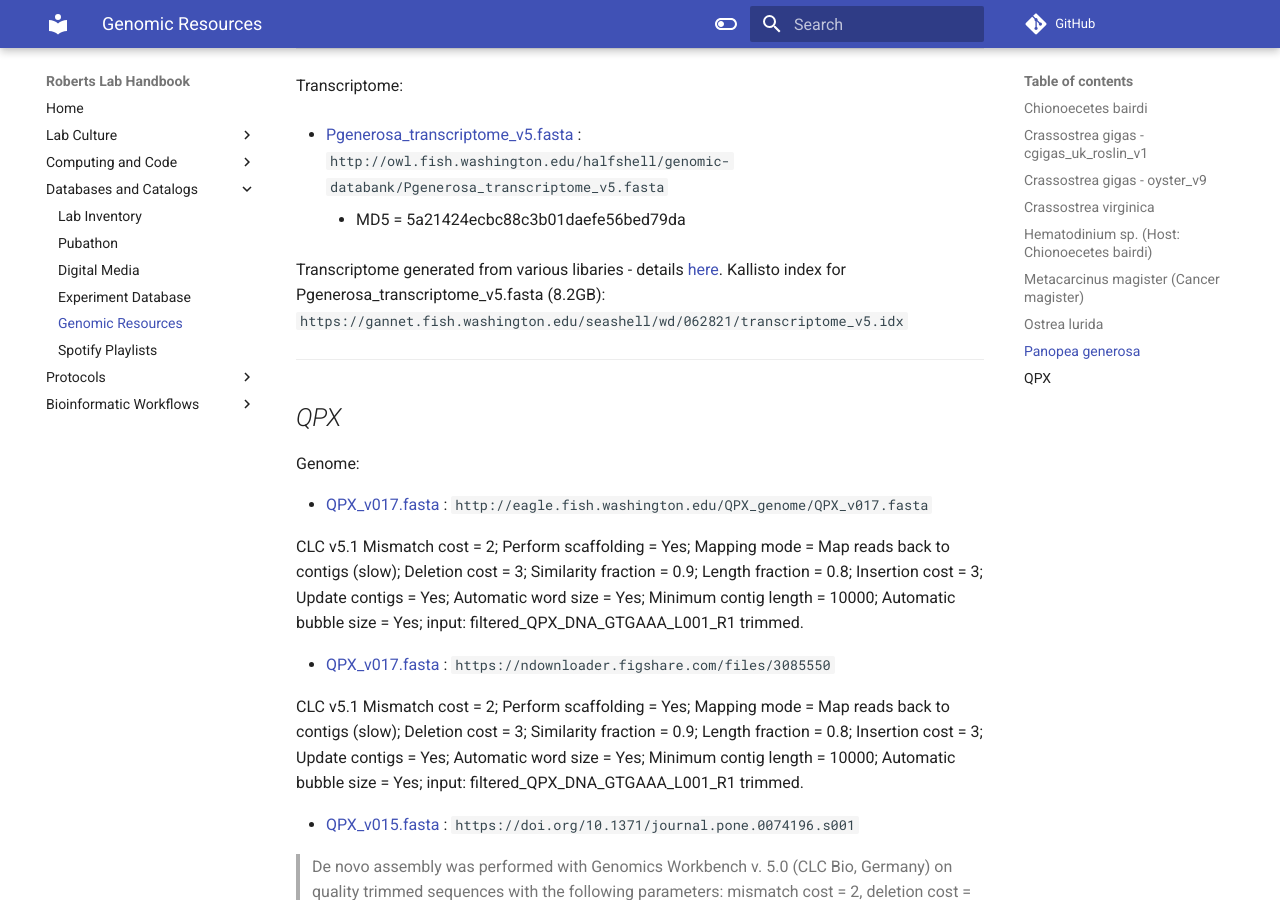
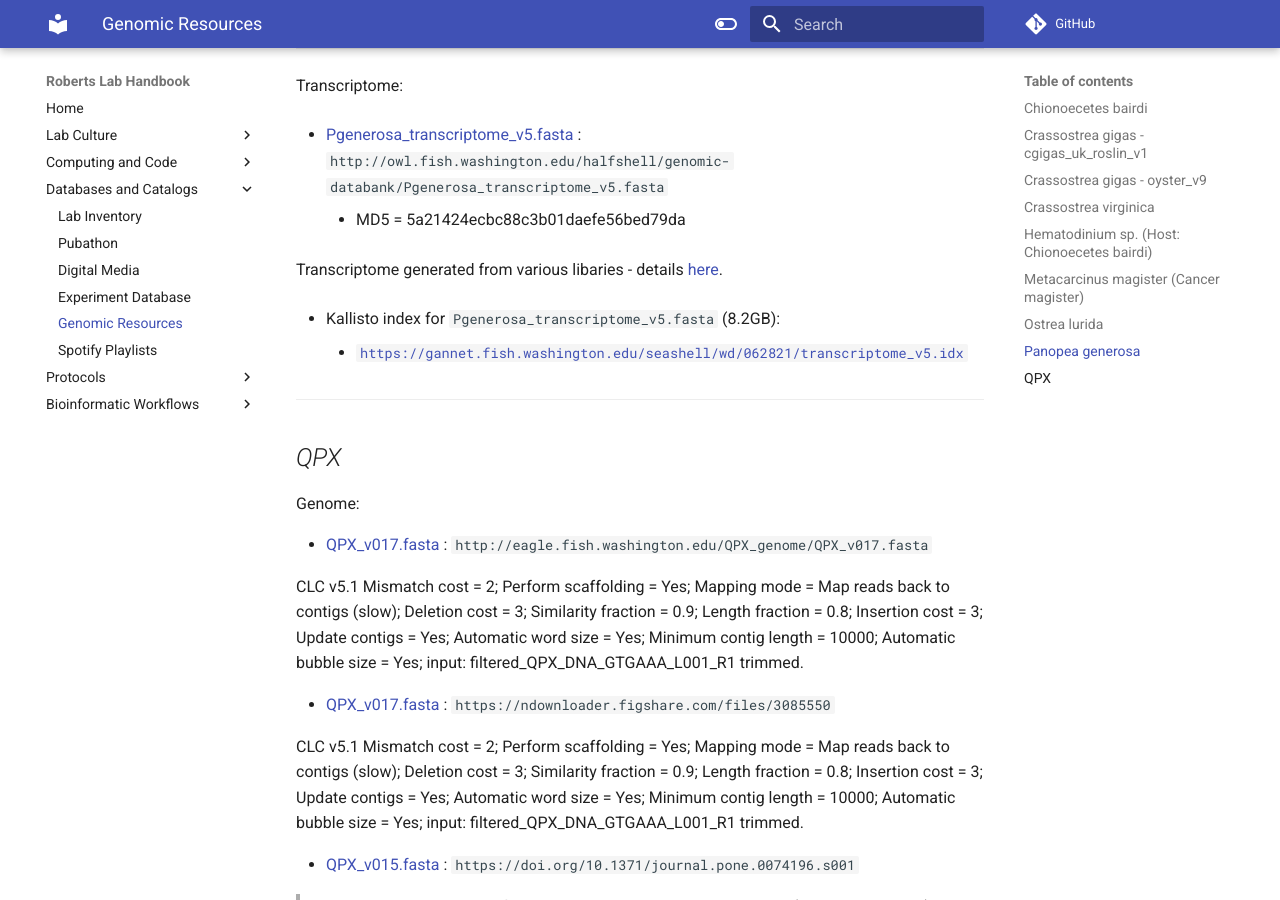
Before and after one commit to RobertsLab/resources, an MkDocs documentation site: the page built from docs/Genomic-Resources.md, in a window 1280 px wide and 900 px high, scrolled down 15696 px. Built offline with MkDocs 1.6.1 and Material for MkDocs 9.7.7, drawn with Linux system fonts in a browser that asks for light colours; comment, search, counter and statistics services are not loaded; part of the change alters nothing that is shown.

```diff
--- a/docs/Genomic-Resources.md
+++ b/docs/Genomic-Resources.md
@@ -722,7 +722,11 @@ Transcriptome:
 
     - MD5 = 5a21424ecbc88c3b01daefe56bed79da
 
-Transcriptome generated from various libaries - details [here](https://robertslab.github.io/sams-notebook/2018/09/04/transcriptome-assembly-geoduck-rnaseq-data.html). Kallisto index for Pgenerosa_transcriptome_v5.fasta (8.2GB): `https://gannet.fish.washington.edu/seashell/wd/062821/transcriptome_v5.idx`
+Transcriptome generated from various libaries - details [here](https://robertslab.github.io/sams-notebook/2018/09/04/transcriptome-assembly-geoduck-rnaseq-data.html).
+
+  - Kallisto index for `Pgenerosa_transcriptome_v5.fasta` (8.2GB):
+
+    - [`https://gannet.fish.washington.edu/seashell/wd/062821/transcriptome_v5.idx`](https://gannet.fish.washington.edu/seashell/wd/062821/transcriptome_v5.idx)
 
 ---
 
```
